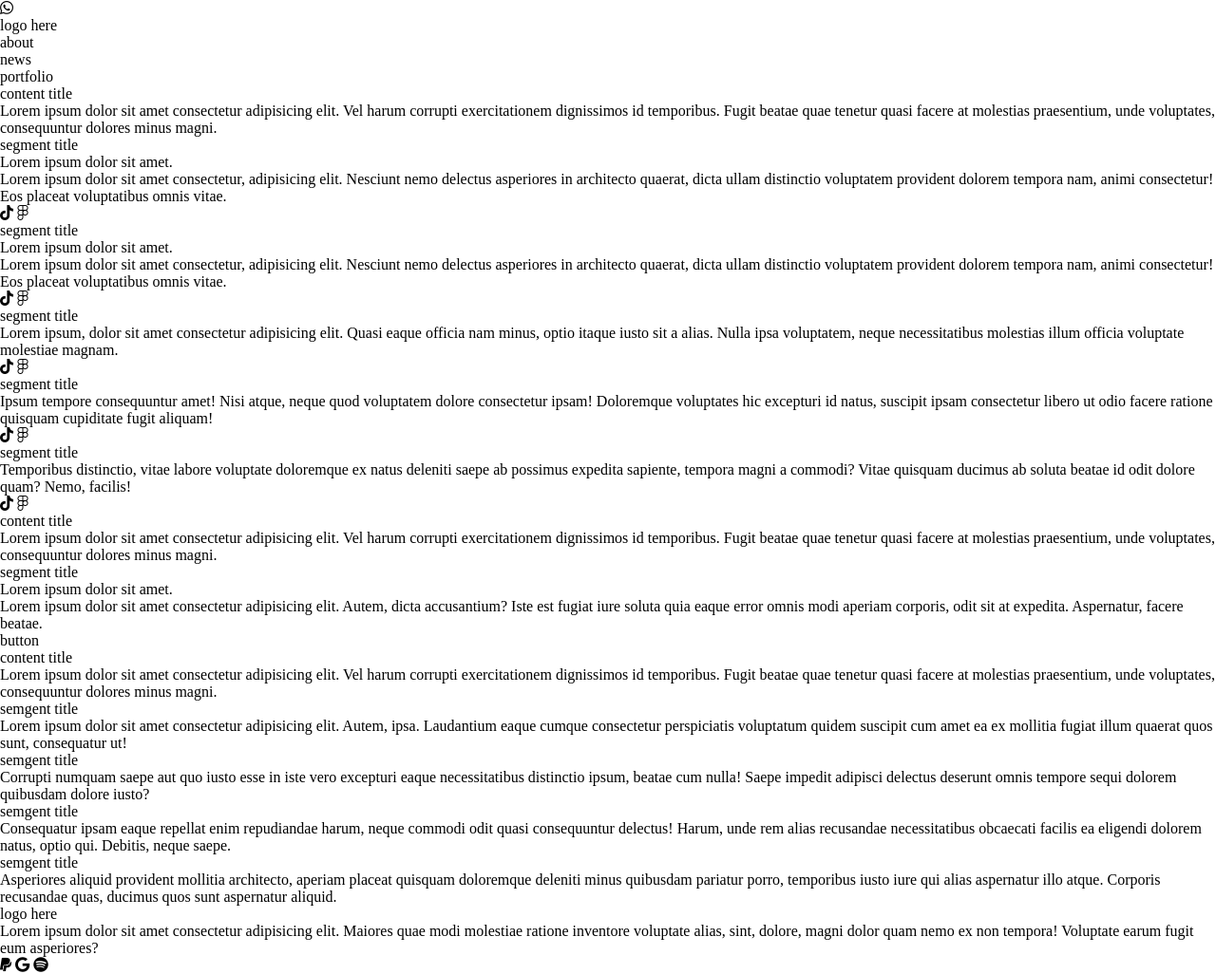
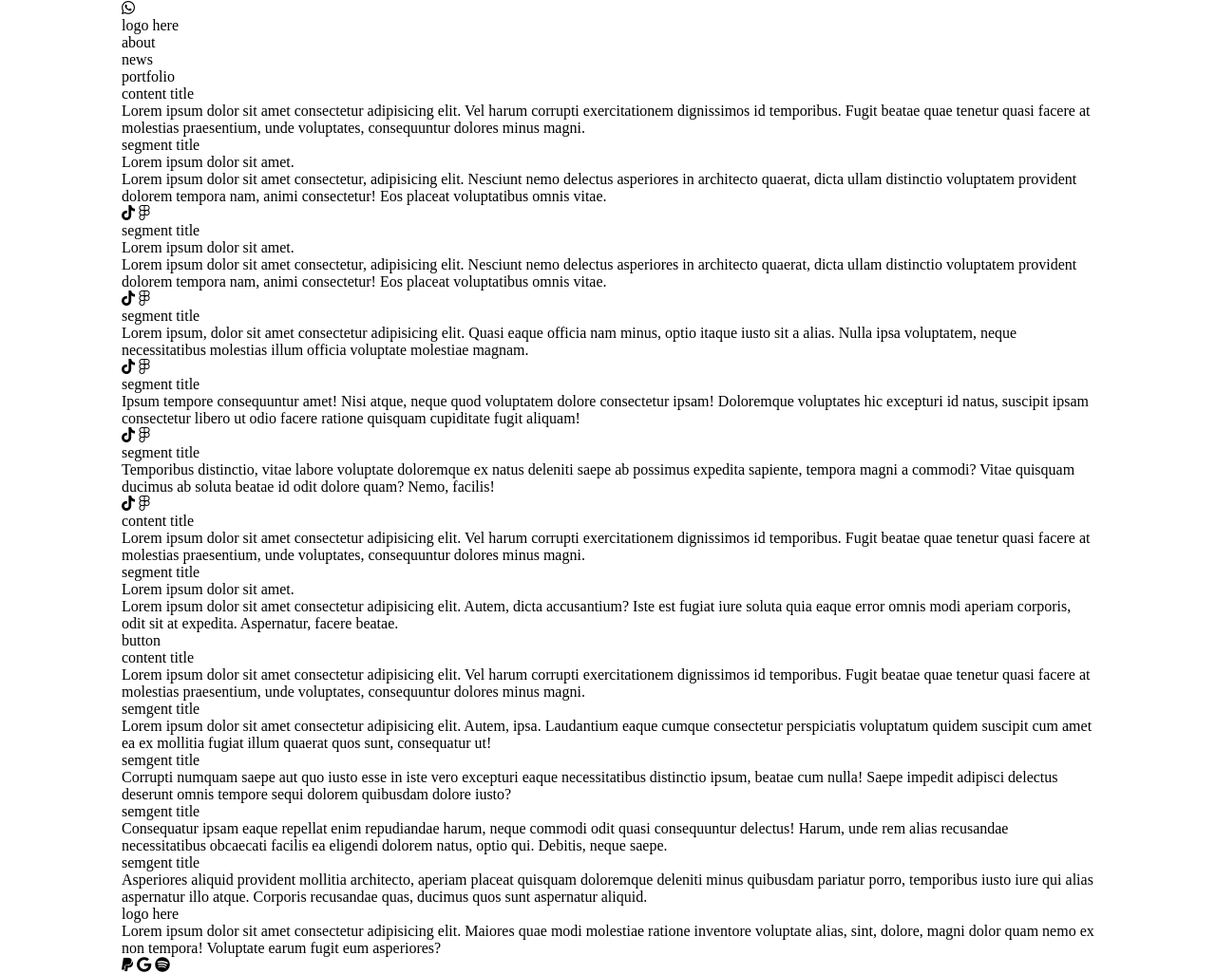
Before and after one commit to annie309409/HTMLCSS, a plain HTML site: page index.html in a window 1280 px wide. Shown: the whole page at 95% size. Drawn offline with Linux system fonts and the light colour scheme.

Commit message:
선택자

```diff
--- a/css/index.css
+++ b/css/index.css
@@ -1 +1,100 @@
 @import url('./reset.css');
+
+/* 헤더탑 */
+div.hdrTopWrap{}
+div.hdrTopWrap>div.hdrTop{
+    width: 80%;
+    max-width: 1080px;
+    margin: 0 auto;
+}
+div.hdrTopWrap>div.hdrTop>i{}
+
+/* 헤더 */
+div.headerWrap{}
+div.headerWrap>div.header{
+    width: 80%;
+    max-width: 1080px;
+    margin: 0 auto;
+}
+div.headerWrap>h1{}
+div.headerWrap>div.header>ul{}
+div.headerWrap>div.header>ul>li{}
+
+/* 컨텐츠 공통 */
+div.cntWrap{}
+div.cntWrap>div.content{
+    width: 80%;
+    max-width: 1080px;
+    margin: 0 auto;
+}
+div.cntWrap>div.content>div.header{}
+div.cntWrap>div.content>div.header>h2{}
+div.cntWrap>div.content>div.header>p{}
+div.cntWrap>div.content>div.section{}
+div.cntWrap>div.content>div.section div.article{}
+div.cntWrap>div.content>div.section div.article>div.image{}
+div.cntWrap>div.content>div.section div.article>div.texts{}
+div.cntWrap>div.content>div.section div.article>div.texts>h3{}
+div.cntWrap>div.content>div.section div.article>div.texts>h4{}
+div.cntWrap>div.content>div.section div.article>div.texts>p{}
+
+/* 컨텐츠1 */
+div.cntWrap>div.content.cnt01{}
+div.cntWrap>div.content.cnt01>div.header{}
+div.cntWrap>div.content.cnt01>div.header>h2{}
+div.cntWrap>div.content.cnt01>div.header>p{}
+div.cntWrap>div.content.cnt01>div.section{}
+div.cntWrap>div.content.cnt01>div.section>div.artTop{}
+div.cntWrap>div.content.cnt01>div.section>div.artTop>div.article{}
+div.cntWrap>div.content.cnt01>div.section>div.artTop>div.article>div.image{}
+div.cntWrap>div.content.cnt01>div.section>div.artTop>div.article>div.texts{}
+div.cntWrap>div.content.cnt01>div.section>div.artTop>div.article>div.texts>h3{}
+div.cntWrap>div.content.cnt01>div.section>div.artTop>div.article>div.texts>h4{}
+div.cntWrap>div.content.cnt01>div.section>div.artTop>div.article>div.texts>p{}
+div.cntWrap>div.content.cnt01>div.section>div.artTop>div.article>div.texts>div.icons{}
+div.cntWrap>div.content.cnt01>div.section>div.artTop>div.article>div.texts>div.icons>i{}
+div.cntWrap>div.content.cnt01>div.section>div.artBtm{}
+div.cntWrap>div.content.cnt01>div.section>div.artBtm>div.article{}
+div.cntWrap>div.content.cnt01>div.section>div.artBtm>div.article>div.image{}
+div.cntWrap>div.content.cnt01>div.section>div.artBtm>div.article>div.texts{}
+div.cntWrap>div.content.cnt01>div.section>div.artBtm>div.article>div.texts>h3{}
+div.cntWrap>div.content.cnt01>div.section>div.artBtm>div.article>div.texts>p{}
+div.cntWrap>div.content.cnt01>div.section>div.artBtm>div.article>div.texts>div.icons{}
+div.cntWrap>div.content.cnt01>div.section>div.artBtm>div.article>div.texts>div.icons>i{}
+
+/* 컨텐츠2 */
+div.cntWrap>div.content.cnt02{}
+div.cntWrap>div.content.cnt02>div.header{}
+div.cntWrap>div.content.cnt02>div.header>h2{}
+div.cntWrap>div.content.cnt02>div.header>p{}
+div.cntWrap>div.content.cnt02>div.section{}
+div.cntWrap>div.content.cnt02>div.section>div.article{}
+div.cntWrap>div.content.cnt02>div.section>div.article>div.image{}
+div.cntWrap>div.content.cnt02>div.section>div.article>div.texts{}
+div.cntWrap>div.content.cnt02>div.section>div.article>div.texts>h3{}
+div.cntWrap>div.content.cnt02>div.section>div.article>div.texts>p{}
+div.cntWrap>div.content.cnt02>div.section>div.article>div.texts>div.icons{}
+
+/* 컨텐츠3 */
+div.cntWrap>div.content.cnt03{}
+div.cntWrap>div.content.cnt03>div.header{}
+div.cntWrap>div.content.cnt03>div.header>h2{}
+div.cntWrap>div.content.cnt03>div.header>p{}
+div.cntWrap>div.content.cnt03>div.section{}
+div.cntWrap>div.content.cnt03>div.section>div.article{}
+div.cntWrap>div.content.cnt03>div.section>div.article>div.image{}
+div.cntWrap>div.content.cnt03>div.section>div.article>div.texts{}
+div.cntWrap>div.content.cnt03>div.section>div.article>div.texts>h3{}
+div.cntWrap>div.content.cnt03>div.section>div.article>div.texts>p{}
+
+/* footer */
+div.ftrWrap{}
+div.ftrWrap>div.footer{
+    width: 80%;
+    max-width: 1080px;
+    margin: 0 auto;
+}
+div.ftrWrap>div.footer>h4{}
+div.ftrWrap>div.footer>p{}
+div.ftrWrap>div.footer>div.sns{}
+div.ftrWrap>div.footer>div.sns>i{}
```
